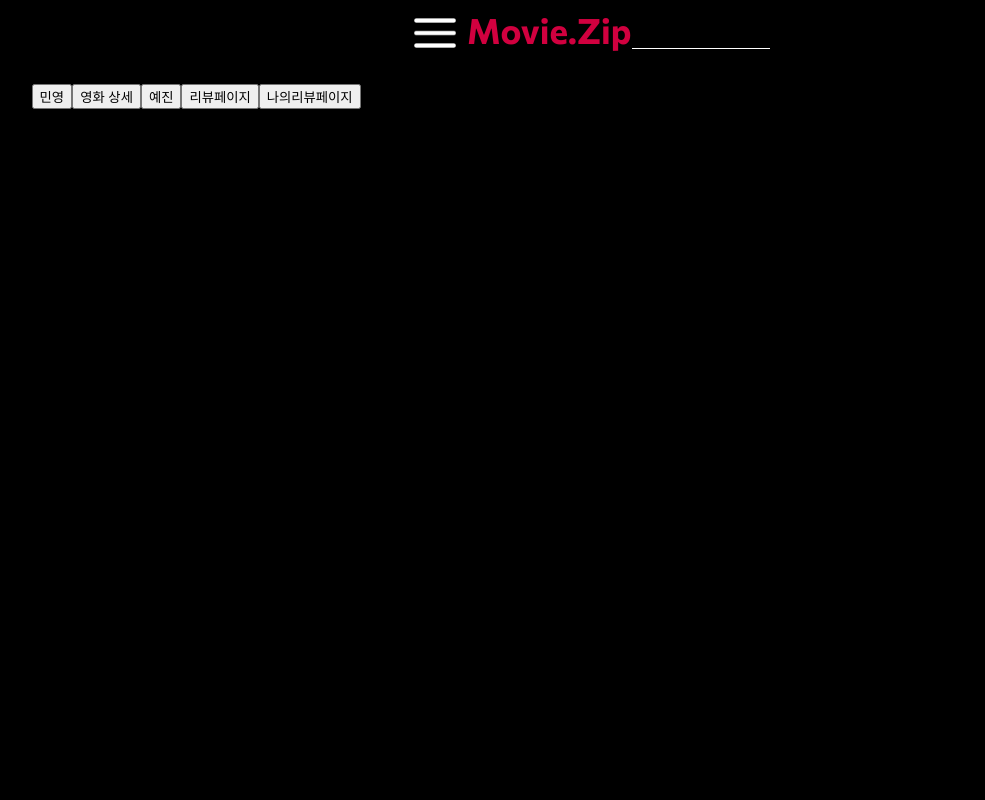
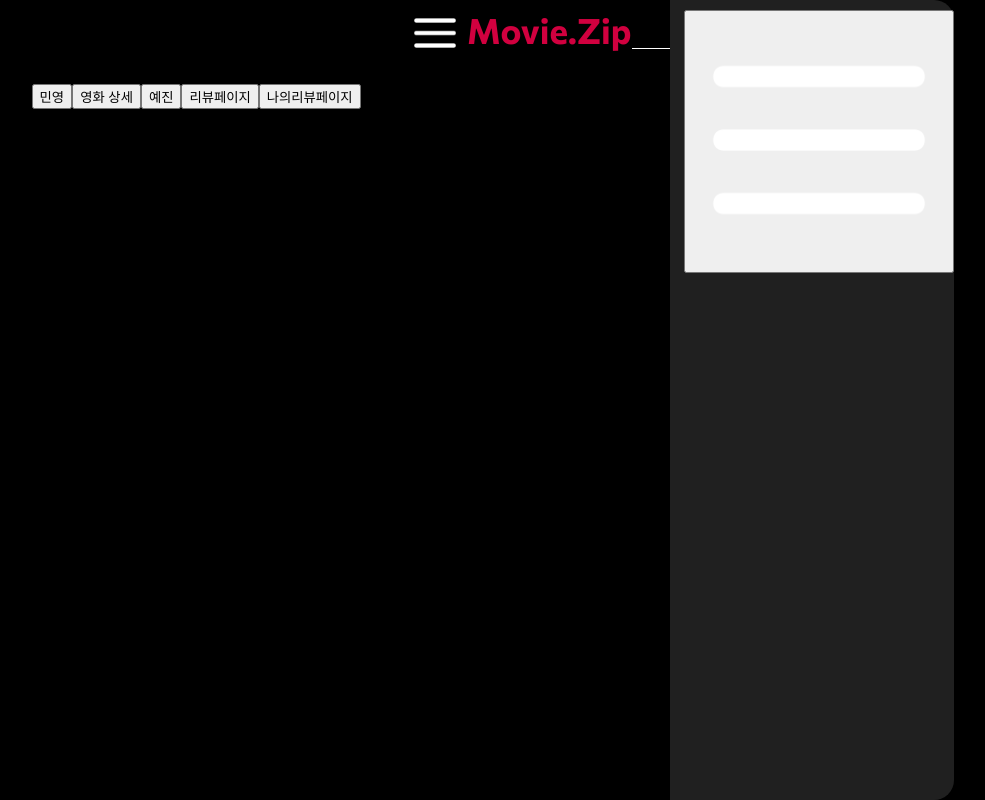
Before and after one commit to Munhak-Zip/Munhak.Zip_Front, a React (Create React App) app: page / in a window 1280 px wide. Shown: the whole page, without its empty margins (50-1035 px from the left). Built offline with nearby package versions, Linux system fonts and the light colour scheme.

Commit message:
[feat/#28] 헤더 햄버거바

```diff
--- a/src/components/common/header.js
+++ b/src/components/common/header.js
@@ -45,6 +45,9 @@ const Header=(props) =>{
         <header className="header">
             <div className= "mobile">
                 <div className="all">
+                    <Sidebar>
+
+                    </Sidebar>
                     <img src={menu} width={50} height={50} className="img-header" onClick={toggleSidebar}/>
                     <div className="title_style" onClick={goToMain}>
                         Movie.Zip
```
